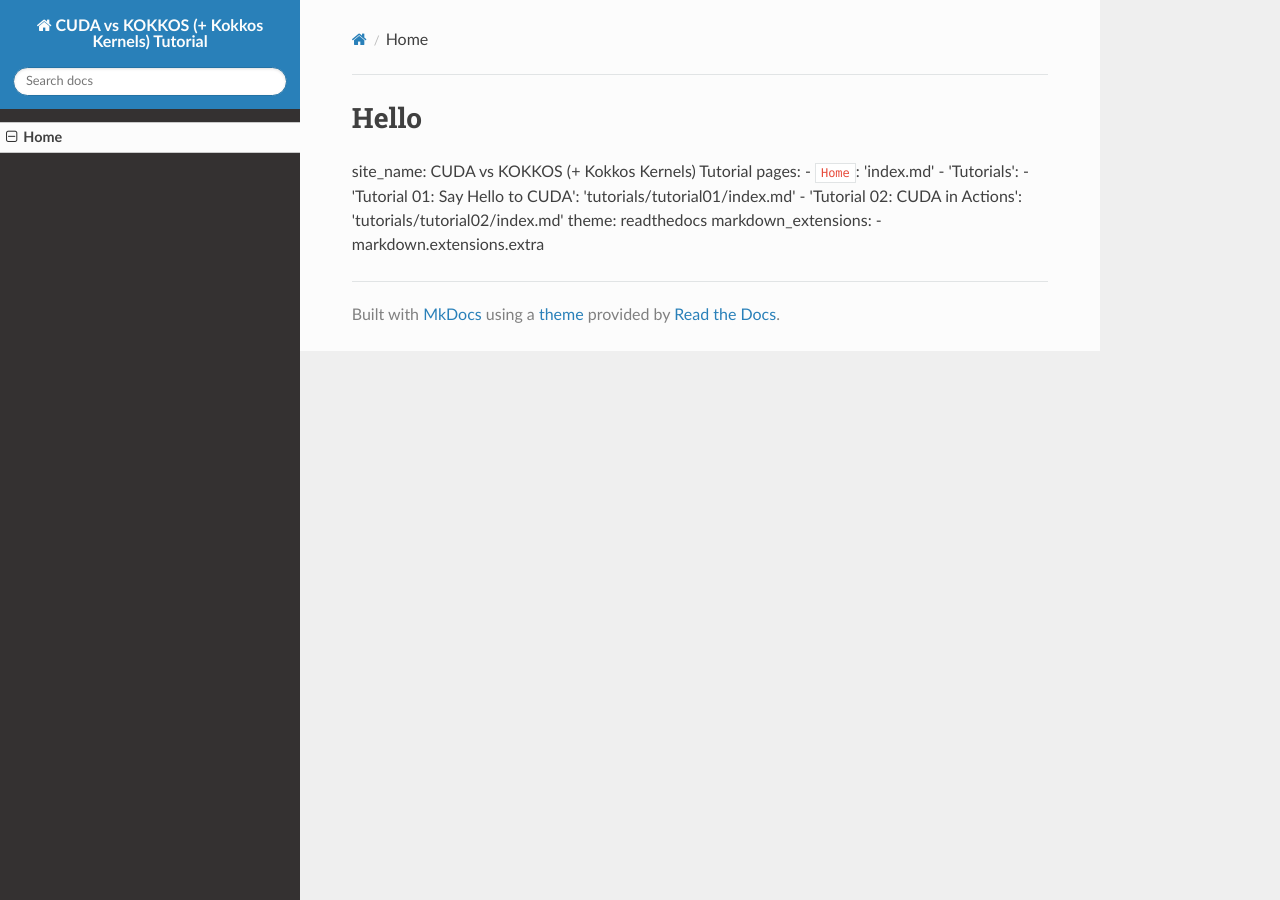
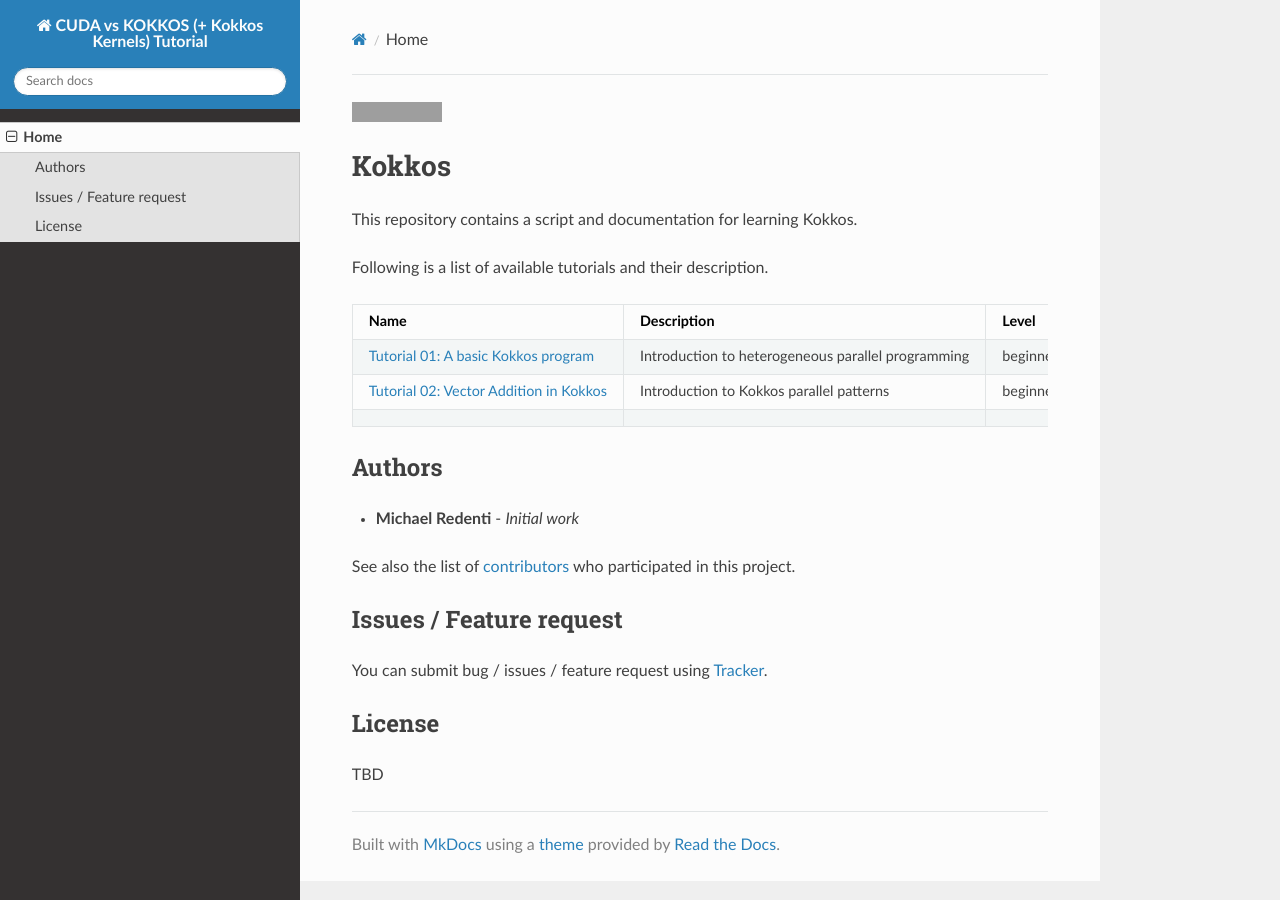
Before and after one commit to mredenti/Kokkos, an MkDocs documentation site: the page built from docs/index.md, in a window 1280 px wide. Built offline with MkDocs 1.6.1, drawn with Linux system fonts in a browser that asks for light colours; nearby versions of some CDN libraries; grey boxes are pictures that could not be loaded.

Commit message:
tutorial information

```diff
--- a/docs/index.md
+++ b/docs/index.md
@@ -1,11 +1,27 @@
-# Hello
+[![Github](https://img.shields.io/badge/sources-github-green.svg)](https://github.com/mredenti/Kokkos/)
 
-site_name: CUDA vs KOKKOS (+ Kokkos Kernels) Tutorial
-pages:
-  - `Home`: 'index.md'
-  - 'Tutorials':
-    - 'Tutorial 01: Say Hello to CUDA': 'tutorials/tutorial01/index.md'
-    - 'Tutorial 02: CUDA in Actions': 'tutorials/tutorial02/index.md'
-theme: readthedocs
-markdown_extensions:
-  - markdown.extensions.extra
+# Kokkos
+
+This repository contains a script and documentation for learning Kokkos.
+
+Following is a list of available tutorials and their description.
+
+| Name                                             | Description   | Level |
+|--------------------------------------------------|---------------|-------|
+| [Tutorial 01: A basic Kokkos program](./tutorials/tutorial01/) | Introduction to heterogeneous parallel programming | beginner |
+| [Tutorial 02: Vector Addition in Kokkos](./tutorials/tutorial02/)   | Introduction to Kokkos parallel patterns | beginner |
+| | |
+
+## Authors
+
+* **Michael Redenti** - *Initial work*
+
+See also the list of [contributors](https://github.com/mredenti/Kokkos/graphs/contributors) who participated in this project.
+
+## Issues / Feature request
+
+You can submit bug / issues / feature request using [Tracker](https://github.com/mredenti/Kokkos/issues).
+
+## License
+
+TBD
```
